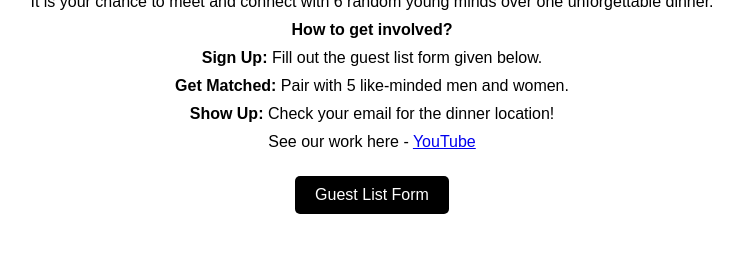
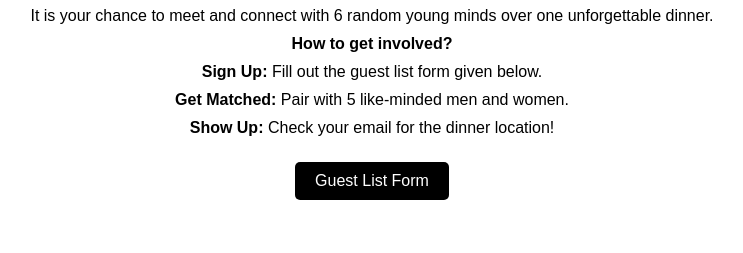
Before and after one commit to Barath-15/7Chairs, a plain HTML site: page index.html in a window 1280 px wide. Shown: the part 427-680 px from the top of the page, without its empty margins (268-1011 px from the left). Drawn offline with Linux system fonts and the light colour scheme.

Commit message:
Update index.html

```diff
--- a/index.html
+++ b/index.html
@@ -56,7 +56,7 @@
         text-decoration: none;
       }
 
-      .button:hover {
+      .button: hover {
         background-color: #292929;
       }
     </style>
@@ -81,12 +81,6 @@
     <p><strong>Show Up: </strong>Check your email for the dinner location!</p>
 
 
-    <p>
-      See our work here -
-      <a href="https://www.youtube.com/@butter_video" target="_blank">YouTube</a>
-    </p>
-
-
     <!-- Button at the bottom -->
     <a href="https://forms.office.com/r/HiLNYNLvG5" class="button">Guest List Form</a>
   </body>
```
